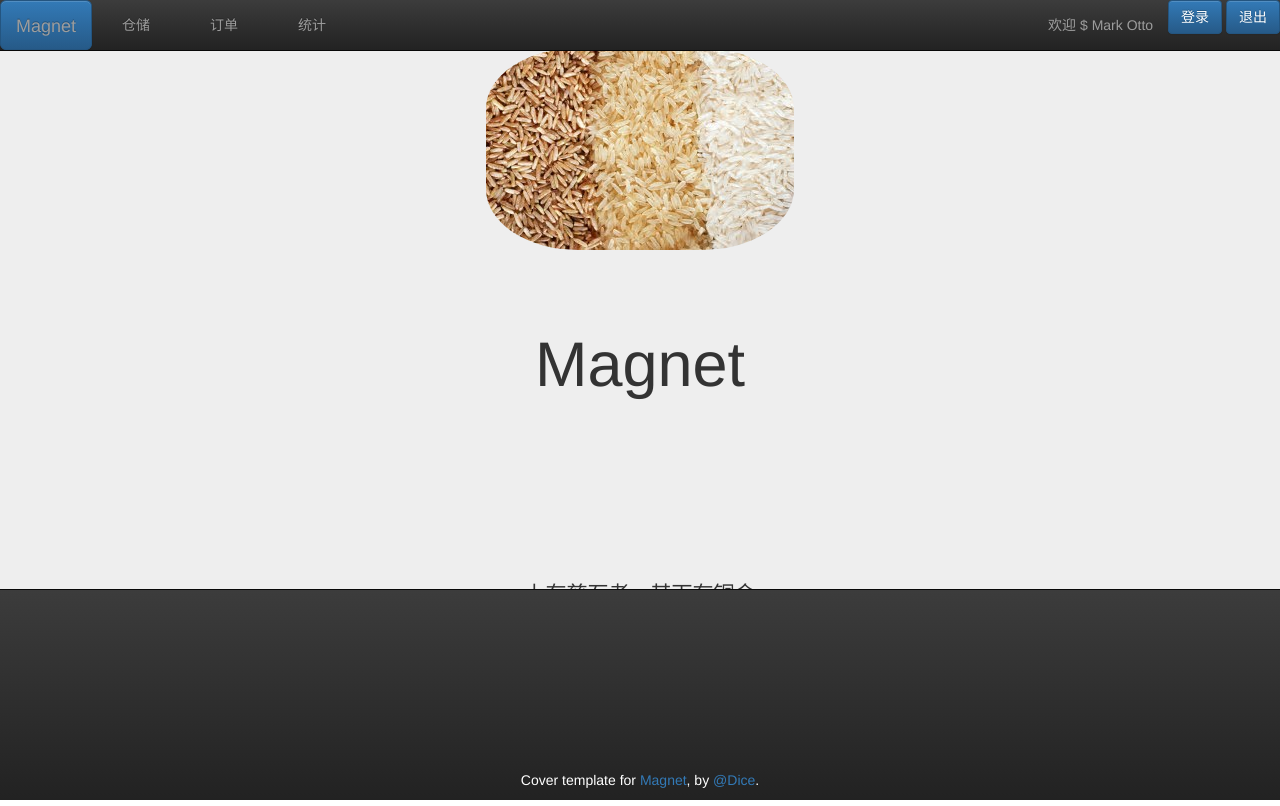
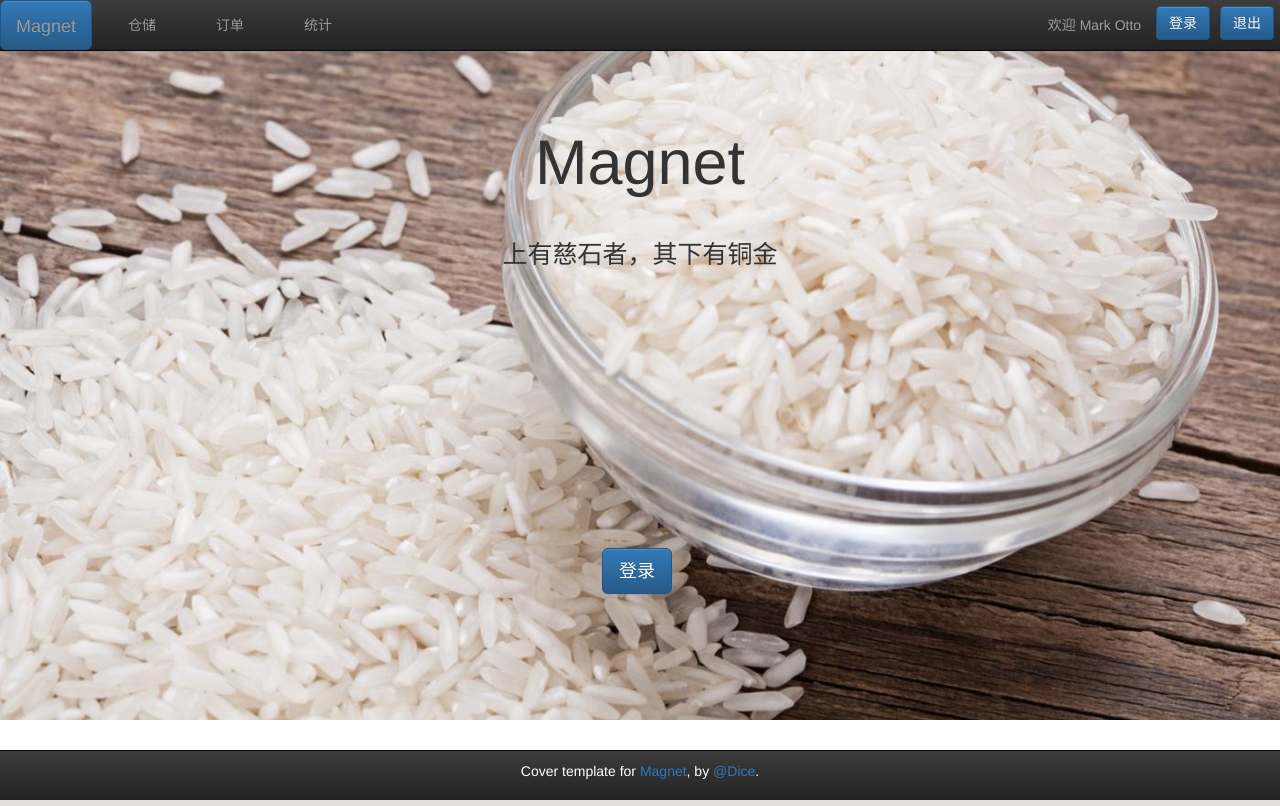
Before and after one commit to DiceChrisChang/Rice, a CodeIgniter app: page /database/ in a window 1280 px wide. Run offline with CodeIgniter, Linux system fonts and the light colour scheme; some libraries are stand-ins or nearby versions.

Commit message:
index complate
2017-11-20 00:07:25

```diff
--- a/application/controllers/Firstenter.php
+++ b/application/controllers/Firstenter.php
@@ -25,7 +25,8 @@ class Firstenter extends CI_Controller {
 		/*
 		考虑使用 $getClassName 替换 Fristenter
 		$getClassName = get_class($this);
-		echo "$getClassName";
+		echo $getClassName;
+
 		*/
 
 		// head
@@ -41,4 +42,5 @@ class Firstenter extends CI_Controller {
 		// js
 		$this->load->view('Firstenter/login.js');
 	}
+
 }
--- a/application/views/Firstenter/css/foot.css
+++ /dev/null
@@ -1,7 +0,0 @@
-body {
-	padding-bottom: 70px;
-}
-.foot_p{
-	color:white;
-	text-align: center;
-}
--- a/application/views/Firstenter/css/index.css
+++ /dev/null
@@ -1,10 +0,0 @@
-.img-circle{
-	border-radius: 30%;
-	border-top: 180px;
-}
-h1{
-    margin-top: 80px;
-}
-p{
-	margin-top: 180px;
-}
--- a/application/views/Firstenter/head.php
+++ b/application/views/Firstenter/head.php
@@ -13,14 +13,56 @@
 
 	<!-- 可选的 Bootstrap 主题文件（一般不用引入） -->
 	<link rel="stylesheet" href="https://cdn.bootcss.com/bootstrap/3.3.7/css/bootstrap-theme.min.css" integrity="sha384-rHyoN1iRsVXV4nD0JutlnGaslCJuC7uwjduW9SVrLvRYooPp2bWYgmgJQIXwl/Sp" crossorigin="anonymous">
-
-
 	<!--
 		自行引入的 CSS 文件
 		尚未成功引入
 	-->
-	<link rel="stylesheet" type="text/css" href="../css/foot.css" charset="utf-8" />
-	<link rel="stylesheet" href="../css/index.css" type="text/css" charset="utf-8" />
-
+	<link rel="stylesheet" type="text/css" href="firstenter.css">
+	<!-- 暂时添加的 css -->
+	<style type="text/css">
+        body {
+        	padding-bottom: 20px;
+        }
+        .foot_p{
+        	color:white;
+        	text-align: center;
+        }
+        .img-circle{
+        	border-radius: 20%;
+        	margin-top: 60px;
+        }
+        h1{
+            margin-top: 80px;
+        }
+        .jumbotron p{
+        	margin-top: 40px;
+        	font-size: 25px;
+        }
+        #loginButton{
+        	margin-top: 260px;
+        }
+        .jumbotron{
+        	background-image: url(img/indexBackground.jpg);
+        	background-size: cover;
+        	background-repeat:no-repeat;
+        	background-color: #C0C0C0;
+        	height: 720px;
+        }
+        #jContainer{
+        	background-color: #C0C0C0;
+        }
+        .btn{
+        	margin-right: 6px;
+        	position:relative;
+        	top:6px;
+        }
+        .btn-lg{
+        	position:relative;
+        	top:0px;
+        }
+        .foot_p{
+        	margin-top: 10px;
+        }
+    </style>
 </head>
 <body>
--- a/application/views/Firstenter/index.php
+++ b/application/views/Firstenter/index.php
@@ -2,11 +2,11 @@
 	<div class="jumbotron">
 	  <div class="container" align="center">
 
-	  	<img src="img/index-jumbotron.jpg" class="img-circle">
+        <!-- <img src="index-jumbotron.jpg" class="img-circle"> -->
 
 	    <h1>Magnet</h1>
-	    <p>上有慈石者，其下有铜金</p>
-	    <button type="button" class="btn btn-primary" data-toggle="modal" data-target="#myModal">
+	    <p class="specialQuery">上有慈石者，其下有铜金</p>
+	    <button type="button" class="btn btn-primary btn-lg" data-toggle="modal" data-target="#myModal" id="loginButton">
           登录
         </button>
 	  </div>
--- a/application/views/Firstenter/login.js
+++ b/application/views/Firstenter/login.js
@@ -13,7 +13,7 @@
 
 
     // log-in & sign-out 不能同时好使 需要判断状态
-    if (true) {
+    if (false) {
       $("sign-out").click(function(){
         alert("您还没有登录！");
       //退出后出现 #myModal
@@ -22,8 +22,16 @@
       })
     }
     else{
-      $('#identifier').modal('hide');
-      alert("您已登陆！");
+      $('#identifier').on('hidden.bs.modal', function () {
+        alert("您已登陆！");
+      // 执行一些动作...
+      })
+      /*
+      $('#myModal').modal(function(){
+
+      });
+      */
+
       $("#sign-out").click(function(){
         alert("您即将退出！即将切换登录");
         // 确定--需要转到首页(尚未登录)！
--- a/application/views/Firstenter/modal.php
+++ b/application/views/Firstenter/modal.php
@@ -5,12 +5,12 @@
   <div class="modal fade" id="myModal" tabindex="-1" role="dialog" aria-labelledby="myModalLabel" aria-hidden="true">
     <div class="modal-dialog">
         <div class="modal-content">
-            <div class="modal-header">
+            <div class="modal-header bg-primary">
                 <button type="button" class="close" data-dismiss="modal" aria-hidden="true">×</button>
-                <h4 class="modal-title" id="myModalLabel">  Welcome  </h4>
+                <h4 class="modal-title " id="myModalLabel">  Welcome  </h4>
             </div>
             <div class="modal-body">
-               <form class="form-horizontal">
+               <form class="form-horizontal" method="post" action="login">
                 <div class="form-group">
                   <label for="inputEmail3" class="col-sm-2 control-label">账号</label>
                   <div class="col-sm-8">
--- a/application/views/Firstenter/navbar.php
+++ b/application/views/Firstenter/navbar.php
@@ -55,7 +55,7 @@
         <!--
           Mark Otto -> 数据库
         -->
-          <p class="navbar-text ">欢迎 <a href="#" class="navbar-link ">$ Mark Otto</a></p>
+          <p class="navbar-text ">欢迎 <a href="#" class="navbar-link "> Mark Otto</a></p>
           <button type="button" class="btn btn-primary" data-toggle="modal" data-target="#myModal" id="sign-out">
             退出
           </button>
--- a/application/views/practice/data.php
+++ /dev/null
@@ -1,2 +0,0 @@
-<? php
-echo "$list";
```
Also changed, not shown: application/views/Firstenter/firstenter.css (added, +43 -0 lines), application/views/img/index-jumbotron.jpg (deleted), application/views/img/indexBackground.jpg (added), img/indexBackground.jpg (renamed from img/many-cups-uncooked-rice-make-one-cup-cooked-rice_d59496a2bf3eafe8.jpg), img/index_background.jpg (renamed from img/TS-474509764-Rices.jpg).
